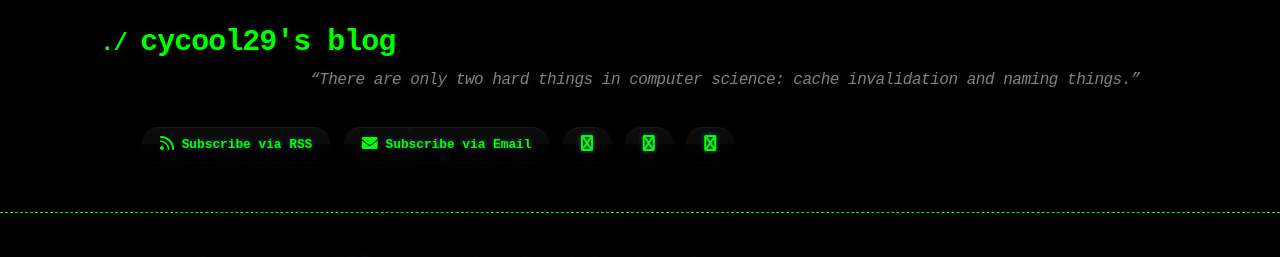
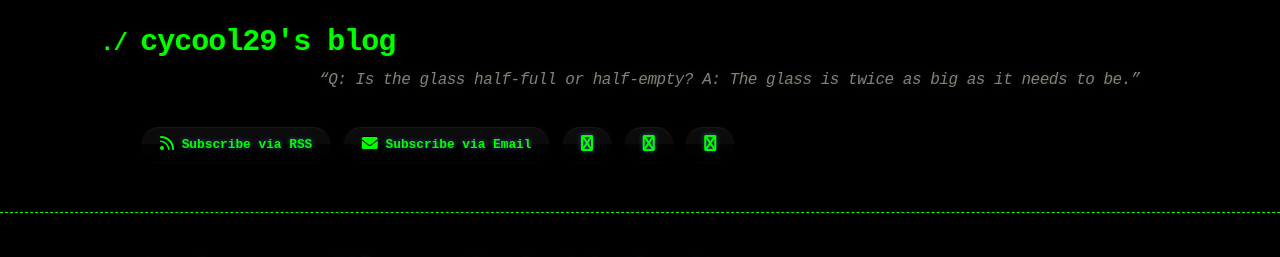
Before and after one commit to cycool29/cycool29.github.io, a Jekyll site: the page built from index.md, in a window 1280 px wide and 900 px high. Shown: the top 257 px of the window. Built offline with Jekyll 4.4.1, drawn with Linux system fonts in a browser that asks for light colours; a style sheet for code colours, icons or effects is not loaded.

Commit message:
Update quotes

```diff
--- a/_config.yml
+++ b/_config.yml
@@ -1,5 +1,5 @@
 title: cycool29's blog
-description: "“There are only two hard things in computer science: cache invalidation and naming things.” "
+description: "“Q: Is the glass half-full or half-empty? A: The glass is twice as big as it needs to be.” "
 bio: A high school student. Intermediate in Python, Git, Bash. Learning JavaScript. He/Him. "
 author: cycool29
 url: https://cycool29.github.io
```
